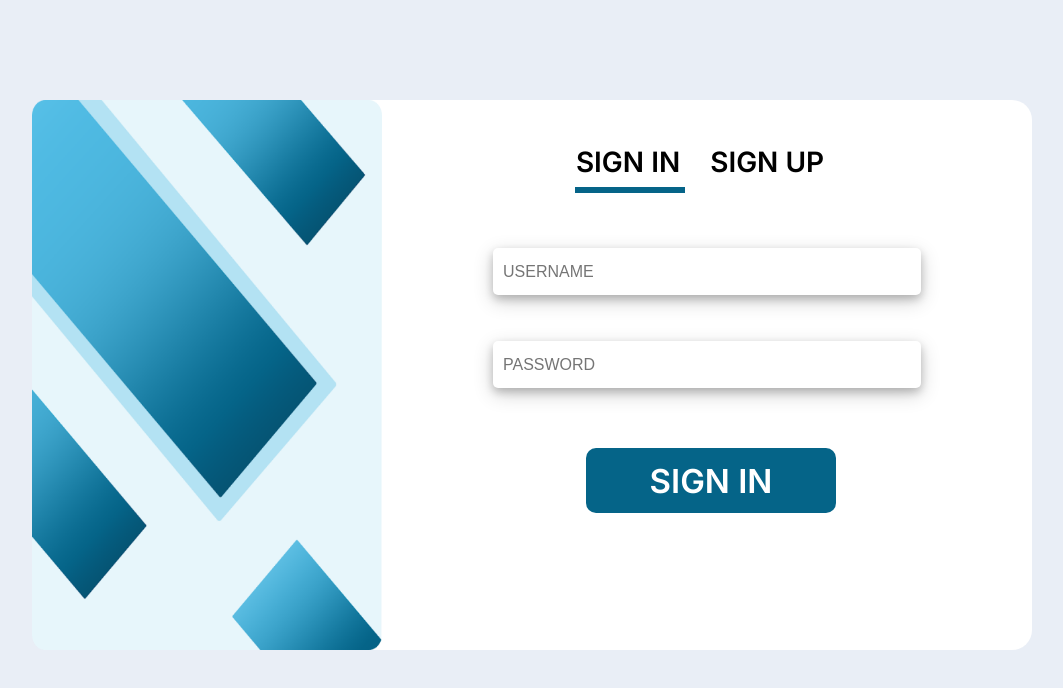
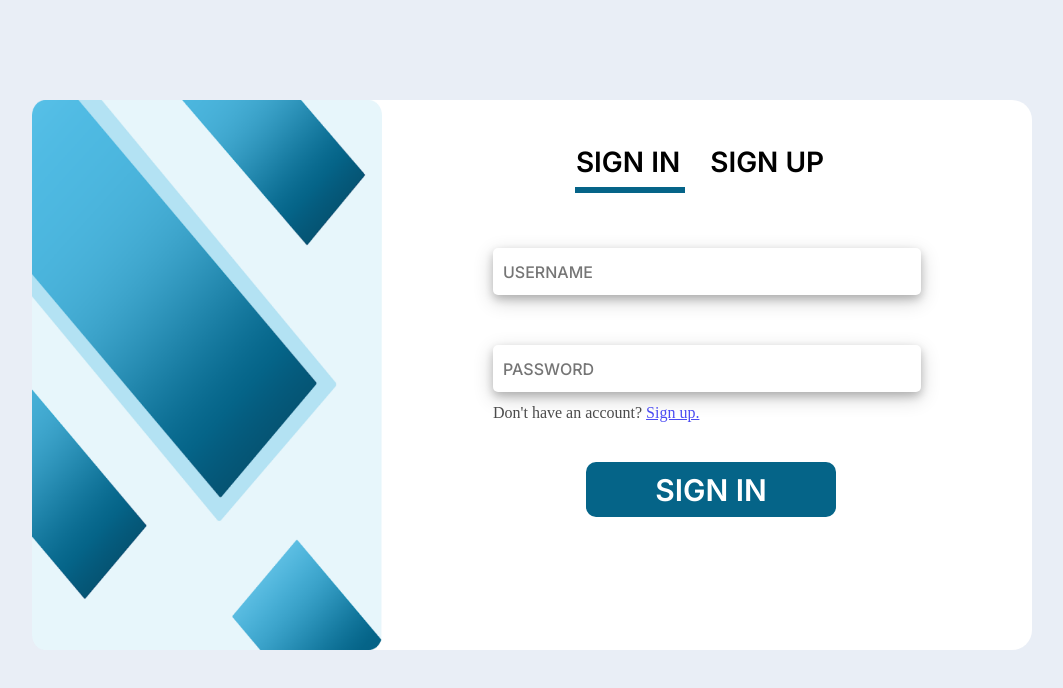
Before and after one commit to jdahiroc/learning-management-system, a React (Vite) app: page / in a window 1280 px wide. Shown: the top 688 px of the page, without its empty margins (108-1171 px from the left). Built offline with nearby package versions, Linux system fonts and the light colour scheme.

Commit message:
Second commit

```diff
--- a/src/pages/SignIn.jsx
+++ b/src/pages/SignIn.jsx
@@ -4,12 +4,13 @@ import "./signIn.css";
 
 // img
 import loginImg from "../assets/signinImage.png";
+import SignUp from "../pages/SignUp";
 
 const SignIn = () => {
   return (
     <>
       <div className="container">
-      <div className="side-img">
+        <div className="side-img">
           <img src={loginImg} alt="side-img" />
         </div>
         <div className="header">
@@ -26,9 +27,16 @@ const SignIn = () => {
           <div className="input">
             <input type="text" placeholder="PASSWORD" />
           </div>
+          <div className="sign-up-nav">
+            <p>
+              Don&#39;t have an account? <Link to={"signUp"}>Sign up.</Link>
+            </p>
+          </div>
         </div>
         <div className="submit-container">
-          <Link className="submit" to={"/signUp"}>SIGN IN</Link>
+          <Link className="submit" to={"/signUp"}>
+            SIGN IN
+          </Link>
         </div>
       </div>
     </>
--- a/src/pages/signIn.css
+++ b/src/pages/signIn.css
@@ -52,7 +52,7 @@
   margin-top: 55px;
   display: flex;
   flex-direction: column;
-  gap: 46px;
+  gap: 50px;
 }
 
 .input {
@@ -70,12 +70,31 @@
   border: none;
   border-radius: 5px;
   box-shadow: 0 4px 8px 0 rgba(0, 0, 0, 0.2), 0 6px 20px 0 rgba(0, 0, 0, 0.19);
+  font-family: "Inter", sans-serif;
+  font-weight: 500;
+}
+
+.input input:focus {
+  background-color: #056488;
+  color: #ffffff;
+  border: none;
+}
+
+.sign-up-nav {
+  display: flex;
+  margin-top: 140px;
+  margin-left: 461px;
+  position: absolute;
+}
+
+.sign-up-nav p {
+  opacity: 70%;
 }
 
 .submit-container {
   display: flex;
   gap: 30px;
-  margin: 60px auto;
+  margin: 70px auto;
   padding-left: 358px;
 }
 
@@ -84,8 +103,8 @@
   justify-content: center;
   align-items: center;
   width: 250px;
-  height: 65px;
-  font-size: 33px;
+  height: 55px;
+  font-size: 30px;
   font-weight: 600;
   font-family: "Inter", sans-serif;
   color: #ffffff;
```
